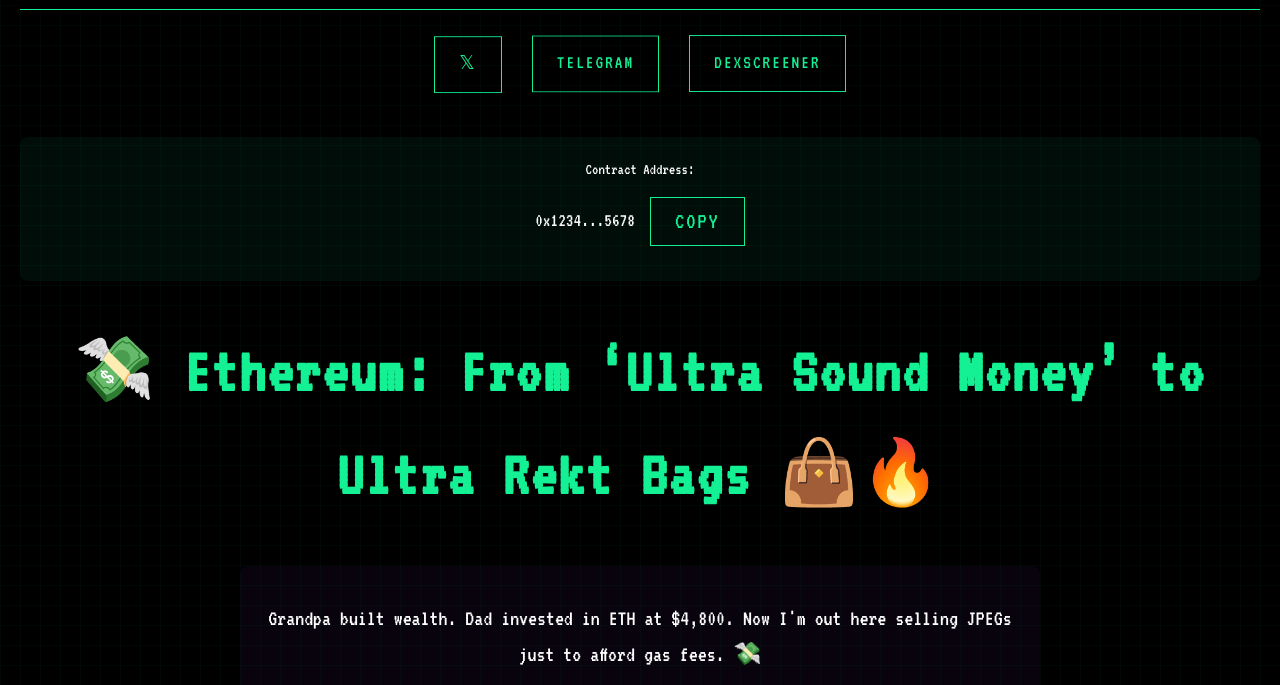
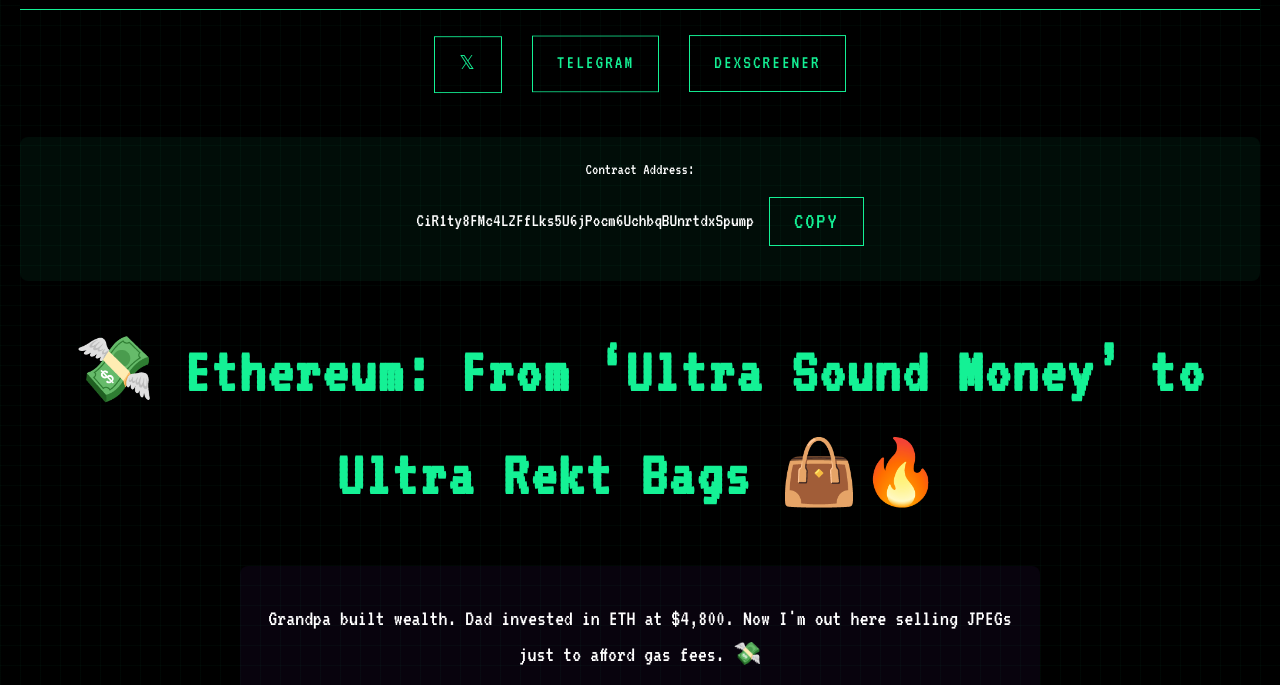
Before and after one commit to activityheroes/bagwars, a website built with Vite: page index.html in a window 1280 px wide. Shown: the part 115-800 px from the top of the page. Built offline with nearby package versions, Linux system fonts and the light colour scheme.

Commit message:
Update index.html

```diff
--- a/index.html
+++ b/index.html
@@ -25,7 +25,7 @@
   <div class="contract-section">
     <p>Contract Address:</p>
     <div class="contract-box">
-      <code id="contract-address">0x1234...5678</code>
+      <code id="contract-address">CiR1ty8FMc4LZFfLks5U6jPocm6UchbqBUnrtdxSpump</code>
       <button id="copy-btn" class="cyber-btn">Copy</button>
     </div>
   </div>
```
